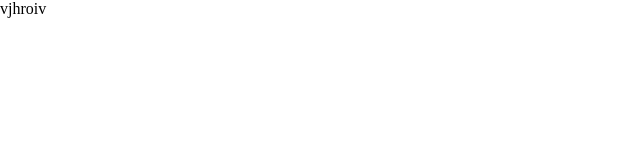
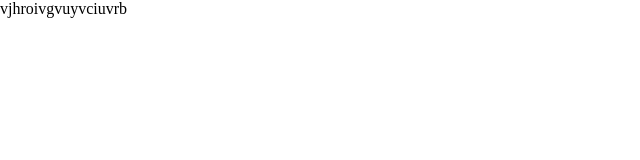
Before and after one commit to narendraojha24/Foodzy, a React (Vite) app in the folder react/: page / in a window 1280 px wide. Shown: the top 160 px of the page, without its empty margins (0-640 px from the left). Built offline with nearby package versions, Linux system fonts and the light colour scheme.

Commit message:
first commit

```diff
--- a/react/src/App.jsx
+++ b/react/src/App.jsx
@@ -4,7 +4,7 @@ import './App.css'
 function App() {
   return (
     <>
-      <div>vjhroiv</div>
+      <div>vjhroivgvuyvciuvrb</div>
     </>
   )
 }
```
